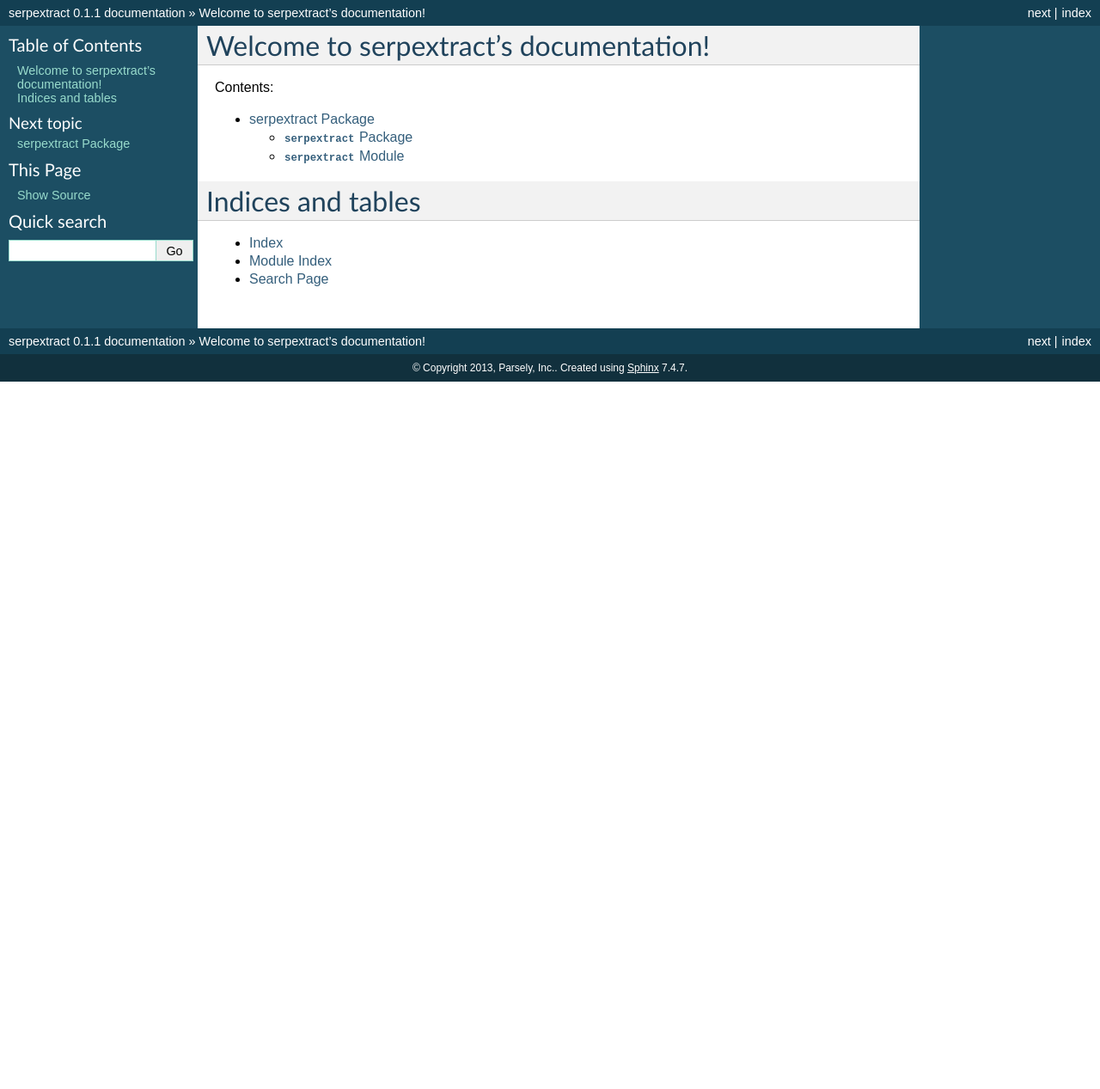
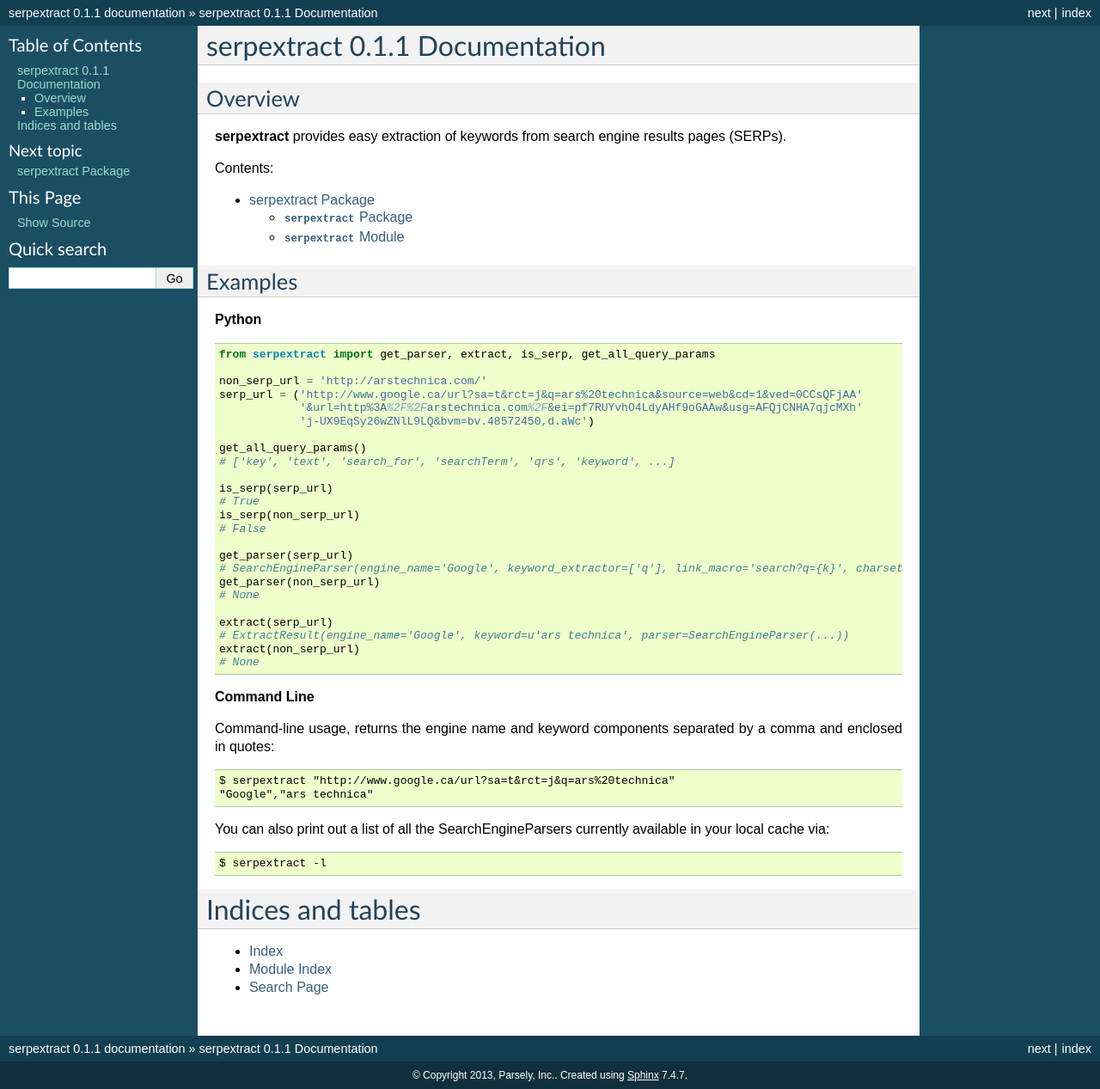
Before and after one commit to Parsely/serpextract, a Sphinx documentation site: the page built from docs/index.rst, in a window 1280 px wide. Shown: the whole page at 86% size. Built offline with Sphinx 7.4.7, drawn with Linux system fonts in a browser that asks for light colours; before the commit the page ends 900 px from its top, so only the background shows below that.

Commit message:
Documentation updates

```diff
--- a/docs/index.rst
+++ b/docs/index.rst
@@ -3,8 +3,12 @@
    You can adapt this file completely to your liking, but it should at least
    contain the root `toctree` directive.
 
-Welcome to serpextract's documentation!
-=======================================
+serpextract |release| Documentation
+===================================
+
+Overview
+--------
+**serpextract** provides easy extraction of keywords from search engine results pages (SERPs).
 
 Contents:
 
@@ -13,6 +17,50 @@ Contents:
 
    serpextract
 
+Examples
+--------
+
+**Python**
+
+.. code-block:: python
+
+    from serpextract import get_parser, extract, is_serp, get_all_query_params
+
+    non_serp_url = 'http://arstechnica.com/'
+    serp_url = ('http://www.google.ca/url?sa=t&rct=j&q=ars%20technica&source=web&cd=1&ved=0CCsQFjAA'
+                '&url=http%3A%2F%2Farstechnica.com%2F&ei=pf7RUYvhO4LdyAHf9oGAAw&usg=AFQjCNHA7qjcMXh'
+                'j-UX9EqSy26wZNlL9LQ&bvm=bv.48572450,d.aWc')
+
+    get_all_query_params()
+    # ['key', 'text', 'search_for', 'searchTerm', 'qrs', 'keyword', ...]
+
+    is_serp(serp_url)
+    # True
+    is_serp(non_serp_url)
+    # False
+
+    get_parser(serp_url)
+    # SearchEngineParser(engine_name='Google', keyword_extractor=['q'], link_macro='search?q={k}', charsets=['utf-8'])
+    get_parser(non_serp_url)
+    # None
+
+    extract(serp_url)
+    # ExtractResult(engine_name='Google', keyword=u'ars technica', parser=SearchEngineParser(...))
+    extract(non_serp_url)
+    # None
+
+**Command Line**
+
+Command-line usage, returns the engine name and keyword components separated by a
+comma and enclosed in quotes::
+
+    $ serpextract "http://www.google.ca/url?sa=t&rct=j&q=ars%20technica"
+    "Google","ars technica"
+
+You can also print out a list of all the SearchEngineParsers currently available in
+your local cache via::
+
+    $ serpextract -l
 
 Indices and tables
 ==================
```
Also changed, not shown: README.rst (line endings or trailing spaces), 1 other file.
